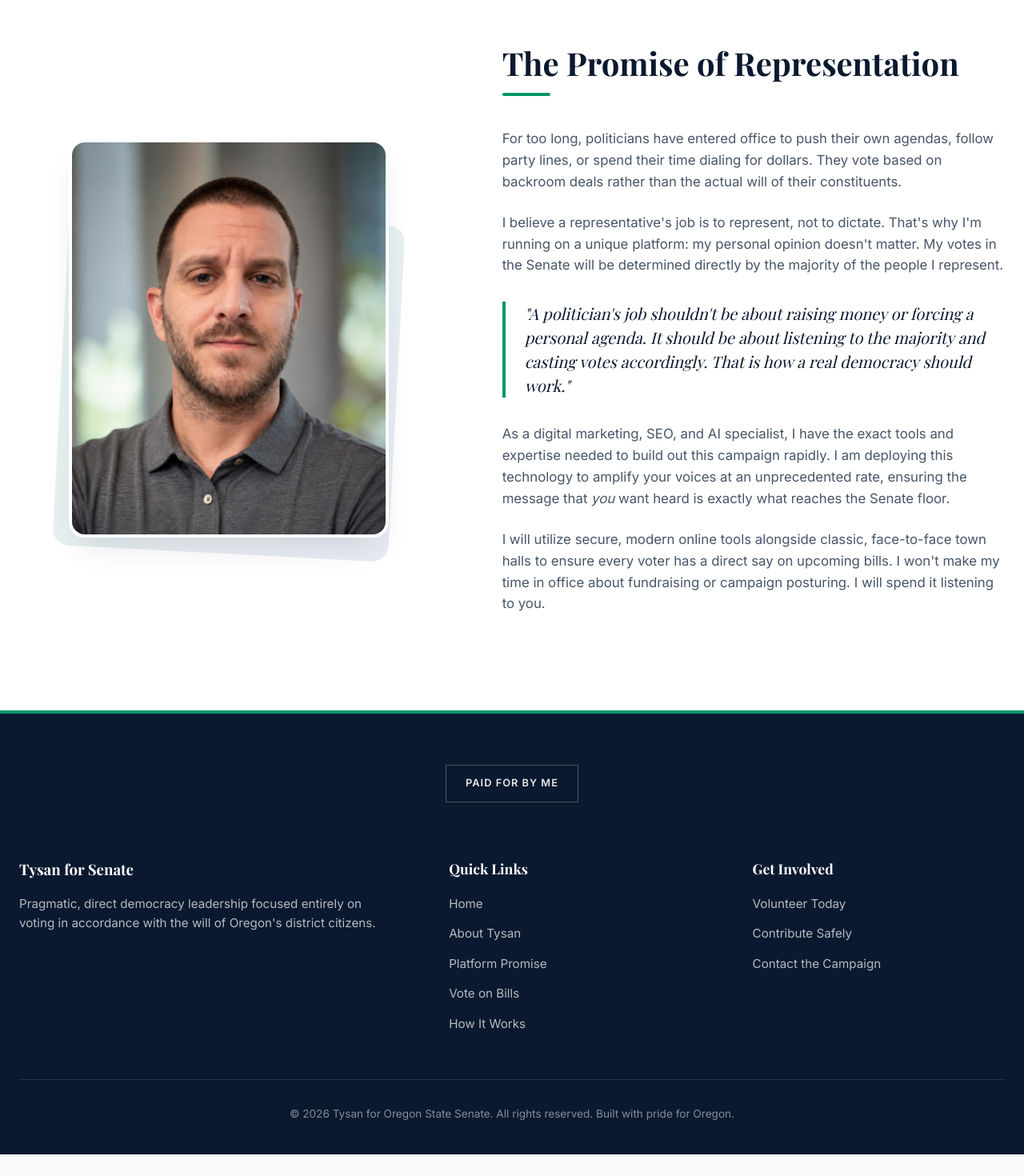
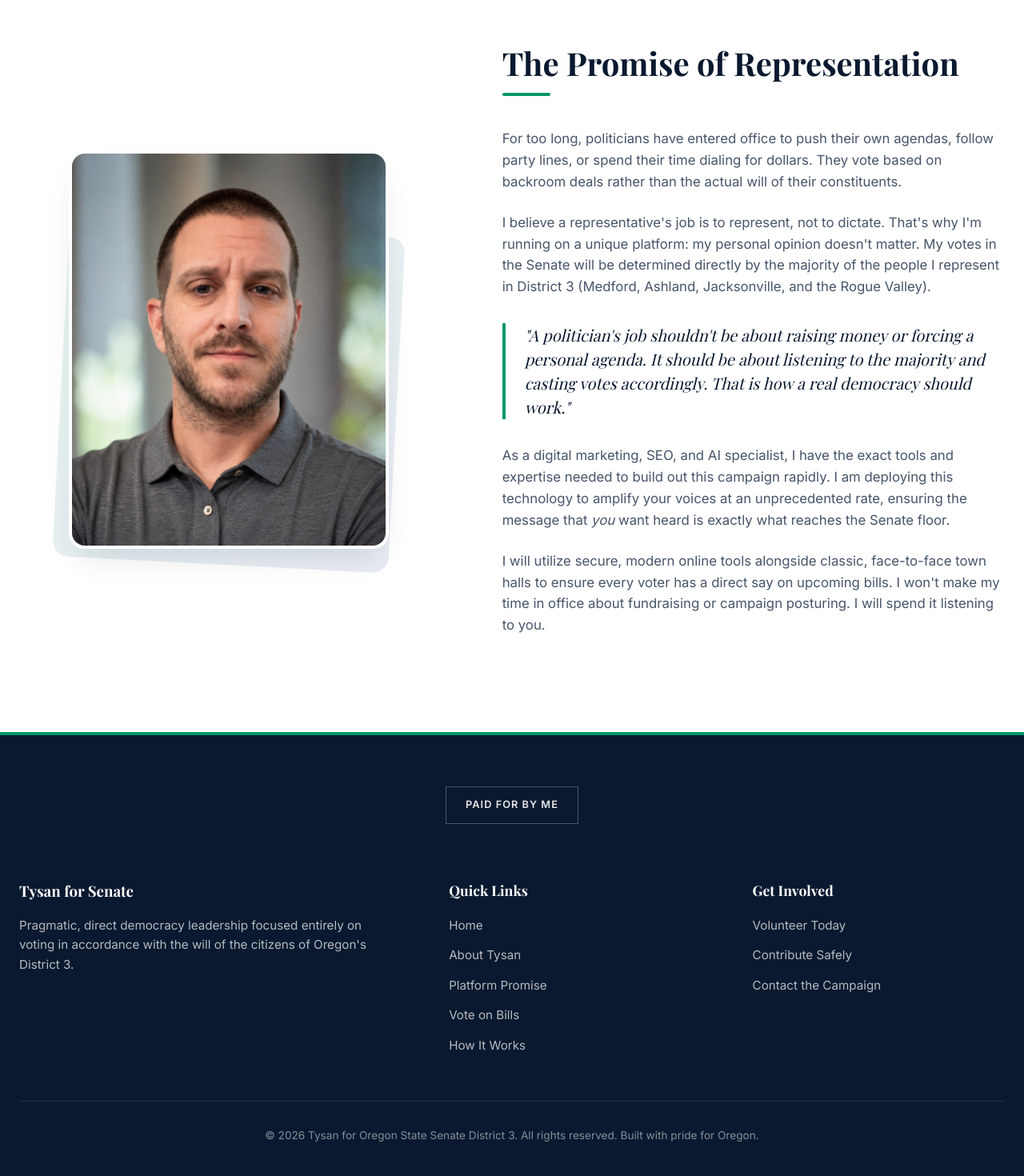
Before and after one commit to monkeymanoregon/oregon-senate, a Next.js app: page /platform in a window 1280 px wide. Shown: the part 122-1592 px from the top of the page at 80% size. Before the commit the page ends 1565 px from the top, so only its background shows below. Built offline with nearby package versions, Linux system fonts and the light colour scheme.

Commit message:
Update site copy to specify District 3

```diff
--- a/src/app/layout.tsx
+++ b/src/app/layout.tsx
@@ -17,10 +17,10 @@ const inter = Inter({
 });
 
 export const metadata: Metadata = {
-  title: "Tysan for Oregon State Senate | Official Campaign Website",
+  title: "Tysan for Oregon State Senate | District 3",
   description: "Join Tysan's campaign for Oregon State Senate. Working together for economic growth, outstanding education, community safety, and a better future for all Oregonians.",
   openGraph: {
-    title: "Tysan for Oregon State Senate | Official Campaign Website",
+    title: "Tysan for Oregon State Senate | District 3",
     description: "Join Tysan's campaign for Oregon State Senate. Working together for economic growth, outstanding education, community safety, and a better future for all Oregonians.",
     images: [{ url: "/candidate_portrait.png" }],
   },
--- a/src/app/page.tsx
+++ b/src/app/page.tsx
@@ -20,7 +20,7 @@ export default function Home() {
               The Candidate Whose <span>Opinion Doesn't Matter</span>
             </h1>
             <p className="hero-description">
-              I am running for the Oregon State Senate on a simple promise: I will vote based on what you actually want, not my own opinions. No special interests, no fundraising distractions—just pure representation. I will vote exactly how you tell me to.
+              I am running to represent District 3 in the Oregon State Senate on a simple promise: I will vote based on what you actually want, not my own opinions. No special interests, no fundraising distractions—just pure representation. I will vote exactly how you tell me to.
             </p>
             <div className="hero-ctas" style={{ display: 'flex', flexDirection: 'column', gap: '1rem', width: '100%', maxWidth: '400px' }}>
               <Link href="/bills" className="btn btn-primary" style={{ width: '100%', fontSize: '1.1rem', padding: '1rem' }}>
@@ -120,7 +120,7 @@ export default function Home() {
         <div className="container text-center">
           <h2 className="section-title">Let me know what you think</h2>
           <p className="section-subtitle">
-            Your voice drives this campaign. Let me know what issues are important to you and what I should be paying attention to in the district.
+            Your voice drives this campaign. Let me know what issues are important to you and what I should be paying attention to in District 3.
           </p>
           <div style={{ marginTop: '2rem' }}>
             <InteractiveFeedback />
--- a/src/app/platform/page.tsx
+++ b/src/app/platform/page.tsx
@@ -23,7 +23,7 @@ export default function About() {
               For too long, politicians have entered office to push their own agendas, follow party lines, or spend their time dialing for dollars. They vote based on backroom deals rather than the actual will of their constituents.
             </p>
             <p>
-              I believe a representative's job is to represent, not to dictate. That's why I'm running on a unique platform: my personal opinion doesn't matter. My votes in the Senate will be determined directly by the majority of the people I represent.
+              I believe a representative's job is to represent, not to dictate. That's why I'm running on a unique platform: my personal opinion doesn't matter. My votes in the Senate will be determined directly by the majority of the people I represent in District 3 (Medford, Ashland, Jacksonville, and the Rogue Valley).
             </p>
             <div className="about-quote">
               "A politician's job shouldn't be about raising money or forcing a personal agenda. It should be about listening to the majority and casting votes accordingly. That is how a real democracy should work."
--- a/src/components/Footer.tsx
+++ b/src/components/Footer.tsx
@@ -14,7 +14,7 @@ export default function Footer() {
           <div className="footer-about">
             <h3>Tysan for Senate</h3>
             <p>
-              Pragmatic, direct democracy leadership focused entirely on voting in accordance with the will of Oregon's district citizens.
+              Pragmatic, direct democracy leadership focused entirely on voting in accordance with the will of the citizens of Oregon's District 3.
             </p>
           </div>
           <div className="footer-links">
@@ -38,7 +38,7 @@ export default function Footer() {
         </div>
 
         <div className="footer-bottom">
-          <p>&copy; {new Date().getFullYear()} Tysan for Oregon State Senate. All rights reserved. Built with pride for Oregon.</p>
+          <p>&copy; {new Date().getFullYear()} Tysan for Oregon State Senate District 3. All rights reserved. Built with pride for Oregon.</p>
         </div>
       </div>
     </footer>
--- a/src/components/InteractiveFeedback.tsx
+++ b/src/components/InteractiveFeedback.tsx
@@ -66,7 +66,7 @@ export default function InteractiveFeedback() {
           <polyline points="22 4 12 14.01 9 11.01"></polyline>
         </svg>
         <h3>Thanks for reaching out!</h3>
-        <p>Your message has been sent straight to my personal inbox, {formData.firstName || 'friend'}. I read every single submission so I know exactly what you want me to focus on.</p>
+        <p>Your message has been sent straight to my personal inbox, {formData.firstName || 'friend'}. I read every single submission so I know exactly what you want me to focus on for District 3.</p>
       </div>
     );
   }
```
